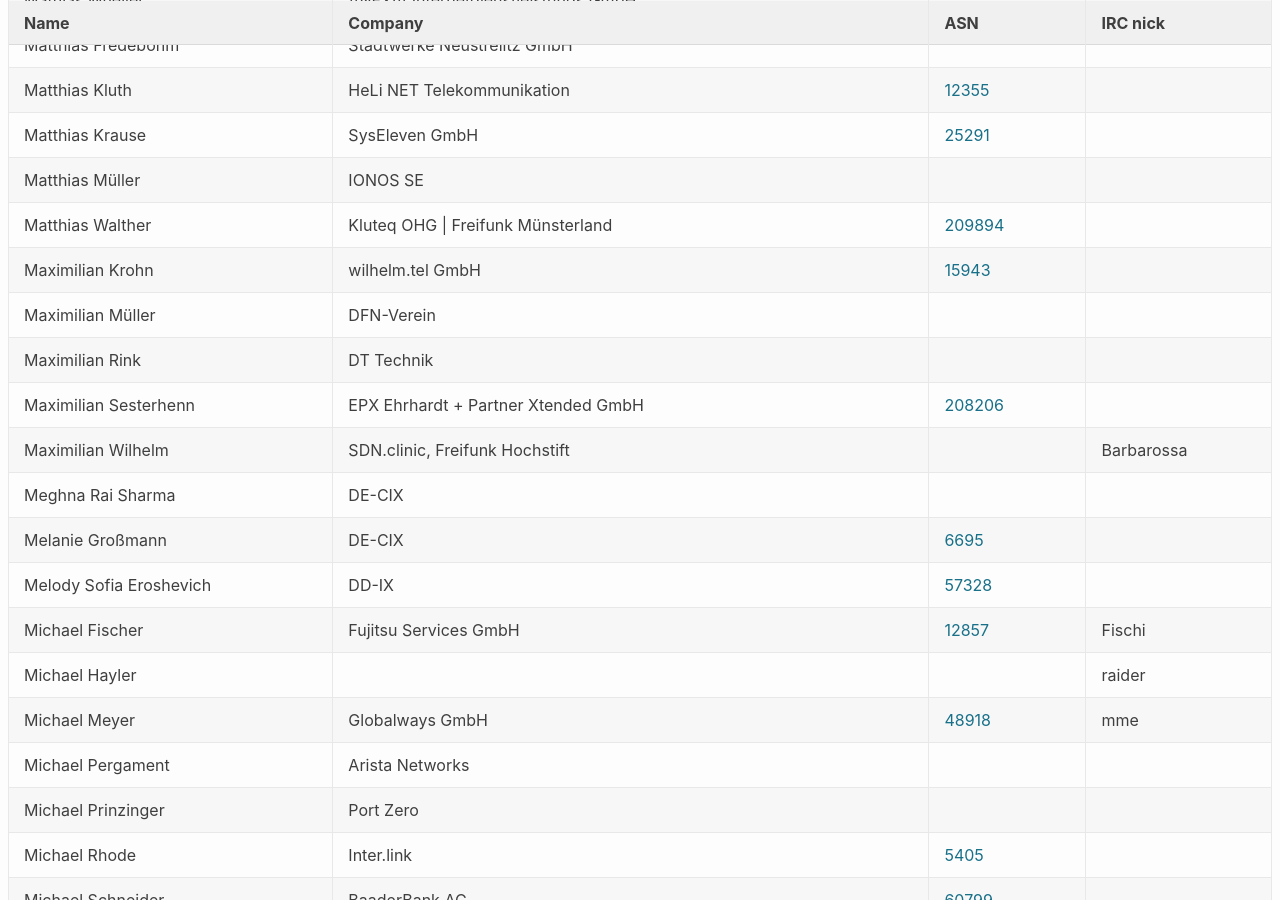
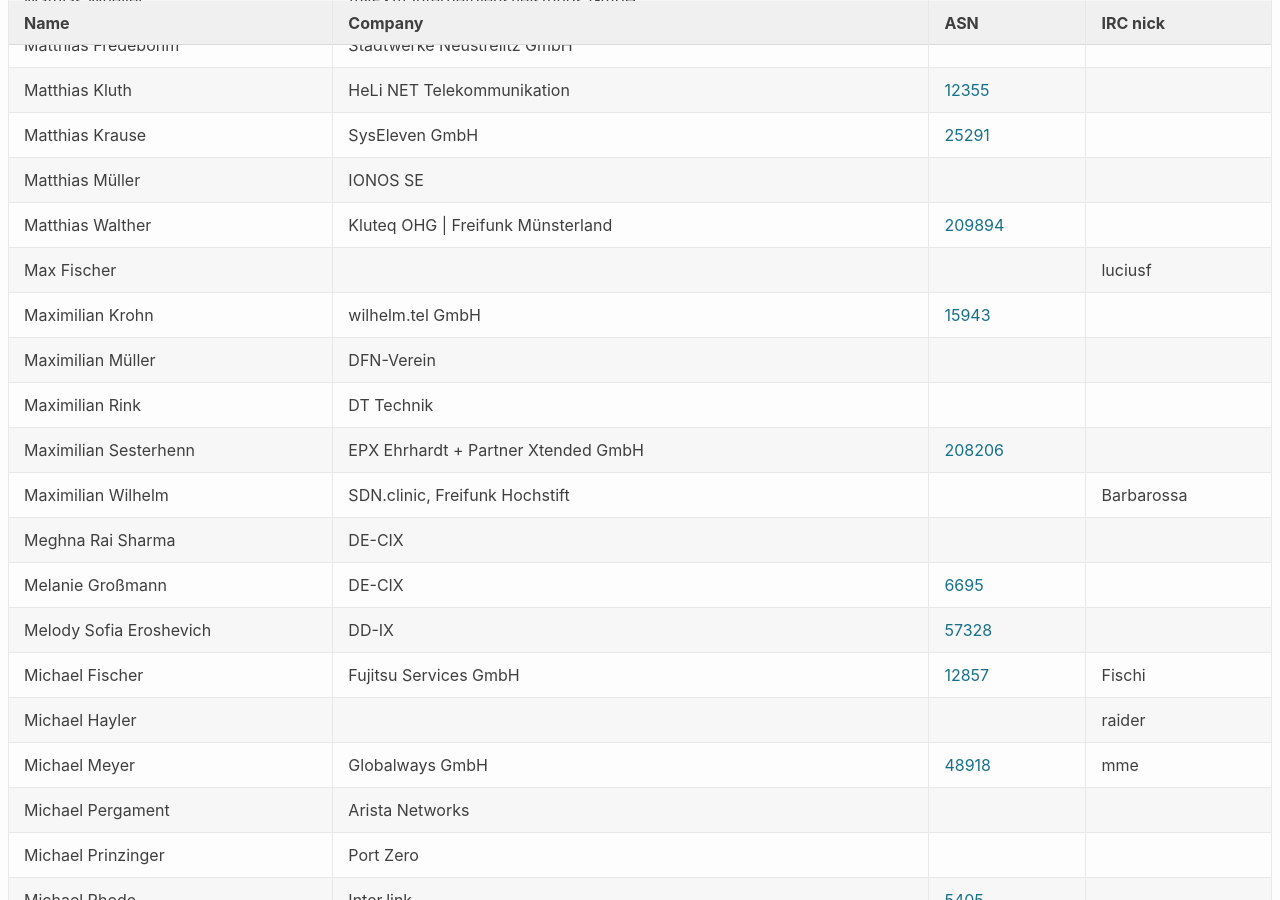
Before and after one commit to denog/pretix-attendeelist, a Jekyll site: the page built from denog15/index.md, in a window 1280 px wide and 900 px high, scrolled down 9604 px. Built offline with Jekyll 4.4.1, drawn with Linux system fonts in a browser that asks for light colours.

Commit message:
Latest data: Wed Oct 25 10:30:18 UTC 2023

```diff
--- a/_data/attendees_denog15_onsite.json
+++ b/_data/attendees_denog15_onsite.json
@@ -1290,6 +1290,12 @@
     "asn": "209894"
   },
   {
+    "name": "Max Fischer",
+    "company": null,
+    "irc": "luciusf",
+    "asn": null
+  },
+  {
     "name": "Maximilian Krohn",
     "company": "wilhelm.tel GmbH",
     "irc": null,
```
